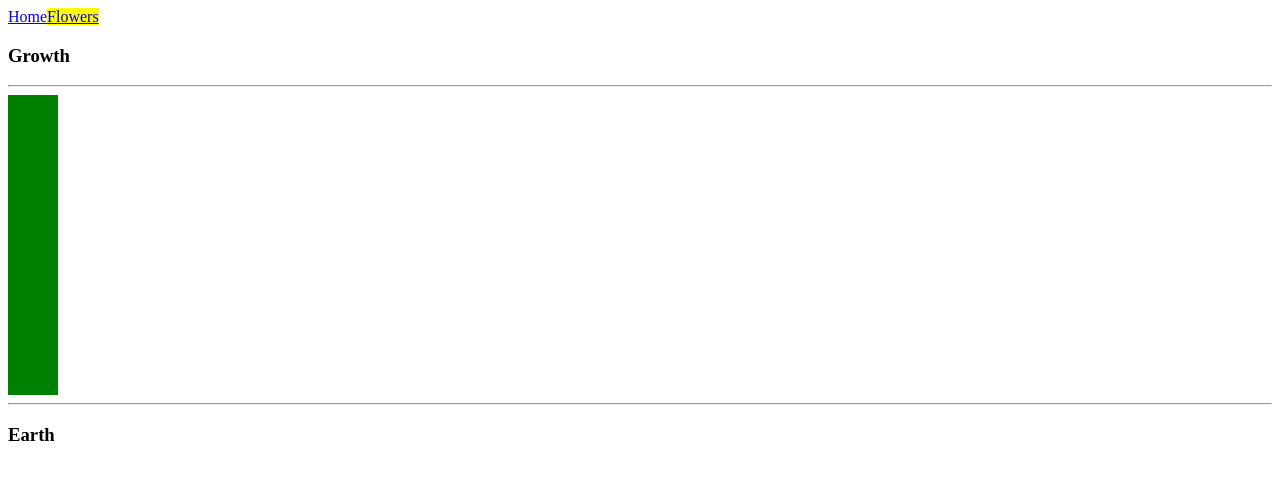
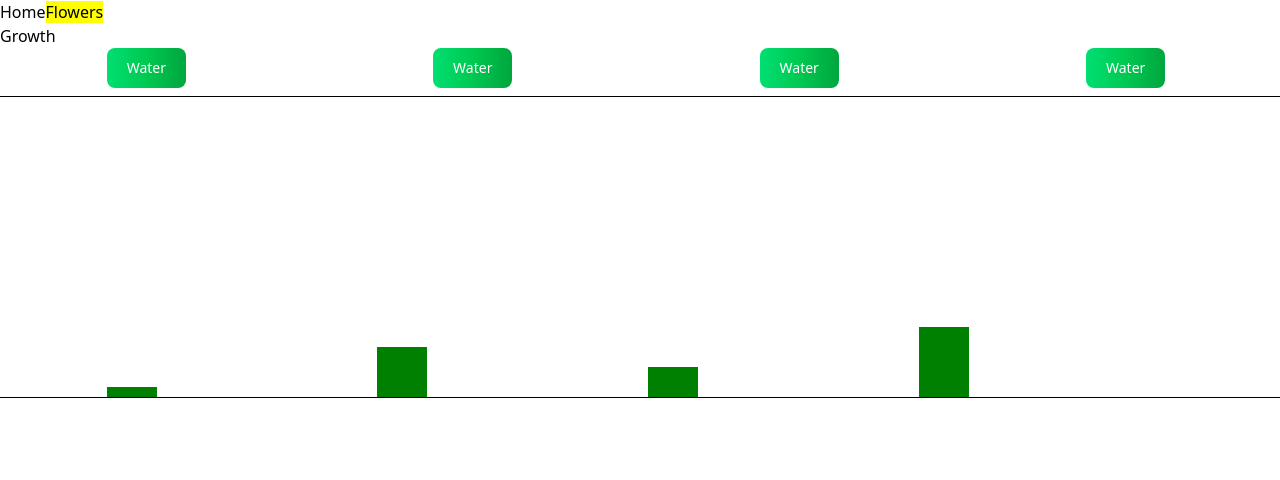
Before and after one commit to Racz-Emanuel/Deployment, a Vue app: page /flowers in a window 1280 px wide. Shown: the top 480 px of the page. Built offline with nearby package versions, Linux system fonts and the light colour scheme; the HTML template or start-up script is replaced by a standard one.

Commit message:
feat: add WaterTheFlower component and integrate it into Flowers page

```diff
--- a/src/App.vue
+++ b/src/App.vue
@@ -1,5 +1,5 @@
 <script setup>
-import { RouterLink, RouterView } from 'vue-router'
+
 </script>
 
 <template>
--- a/src/components/flowers/GreenFlower.vue
+++ b/src/components/flowers/GreenFlower.vue
@@ -1,7 +1,12 @@
-<script setup></script>
+<script setup>
+defineProps({
+  height: Number,
+  winner: Boolean
+});
+</script>
 
 <template>
-    <div class="flower" style="height: 300px; width: 50px;">
+    <div class="flower self-end" :class="winner ? 'winner' : ''" :style="`height: ${height}px; width: 50px;`">
 
     </div>
 </template>
@@ -10,4 +15,8 @@
  .flower {
     background-color: green;
  }
+
+ .winner {
+    border: 5px solid gold;
+ }
 </style>
--- /dev/null
+++ b/src/components/flowers/WaterTheFlower.vue
@@ -0,0 +1,14 @@
+<script setup>
+defineEmits(['water']);
+</script>
+
+<template>
+    <button
+        type="button"
+        class="text-white bg-gradient-to-r from-green-400 via-green-500 to-green-600 hover:bg-gradient-to-br focus:ring-4 focus:outline-none focus:ring-green-300 dark:focus:ring-green-800 font-medium rounded-lg text-sm px-5 py-2.5 text-center me-2 mb-2"
+        @click="$emit('water')"
+        @mouseover="$emit('water')"
+        >
+        Water
+    </button>
+</template>
--- a/src/pages/Flowers.vue
+++ b/src/pages/Flowers.vue
@@ -1,12 +1,60 @@
 <script setup>
 import GreenFlower from '@/components/flowers/GreenFlower.vue'
+import WaterTheFlower from '@/components/flowers/WaterTheFlower.vue'
+
+import { ref } from 'vue'
+const flower1 = ref(10);
+const flower2 = ref(50);
+const flower3 = ref(30);
+const flower4 = ref(70);
+
+const waterTheFlower = (flower) => {
+    switch(flower) {
+        case 1:
+            flower1.value += 10;
+            break;
+        case 2:
+            flower2.value += 10;
+            break;
+        case 3:
+            flower3.value += 10;
+            break;
+        case 4:
+            flower4.value += 10;
+            break;
+    }
+};
 </script>
 
 <template>
     <h3>Growth</h3>
+    <div class="w-5/6 mx-auto">
+        <div class="flex justify-between w-full">
+            <WaterTheFlower
+                    v-for="flower in [1,2,3,4]"
+                    :key="flower"
+                    @water="waterTheFlower(flower)" />
+            <!--
+            <WaterTheFlower @water="waterTheFlower(1)" />
+            <WaterTheFlower @water="waterTheFlower(2)" />
+            <WaterTheFlower @water="waterTheFlower(3)" />
+            <WaterTheFlower @water="waterTheFlower(4)" /> -->
+        </div>
+    </div>
     <hr>
+    <div class="w-5/6 mx-auto">
+        <div class="grid grid-cols-4 content-end gap-4 w-full" style="height: 300px;">
+            <!-- <GreenFlower v-for="flower in [0,1,2,3]" :key="flower" :height="10" /> -->
+            <GreenFlower :height="flower1" :winner="flower1 >= 300" />
+            <GreenFlower :height="flower2" :winner="flower2 >= 300" />
+            <GreenFlower :height="flower3" :winner="flower3 >= 300" />
+            <GreenFlower :height="flower4" :winner="flower4 >= 300" />
+        </div>
+    </div>
+    <hr>
+</template>
 
-    <GreenFlower />
-    <hr>
-    <h3>Earth</h3>
-</template>
+<style>
+ @import "bootstrap-icons";
+ @import "tailwindcss";
+</style>
```
